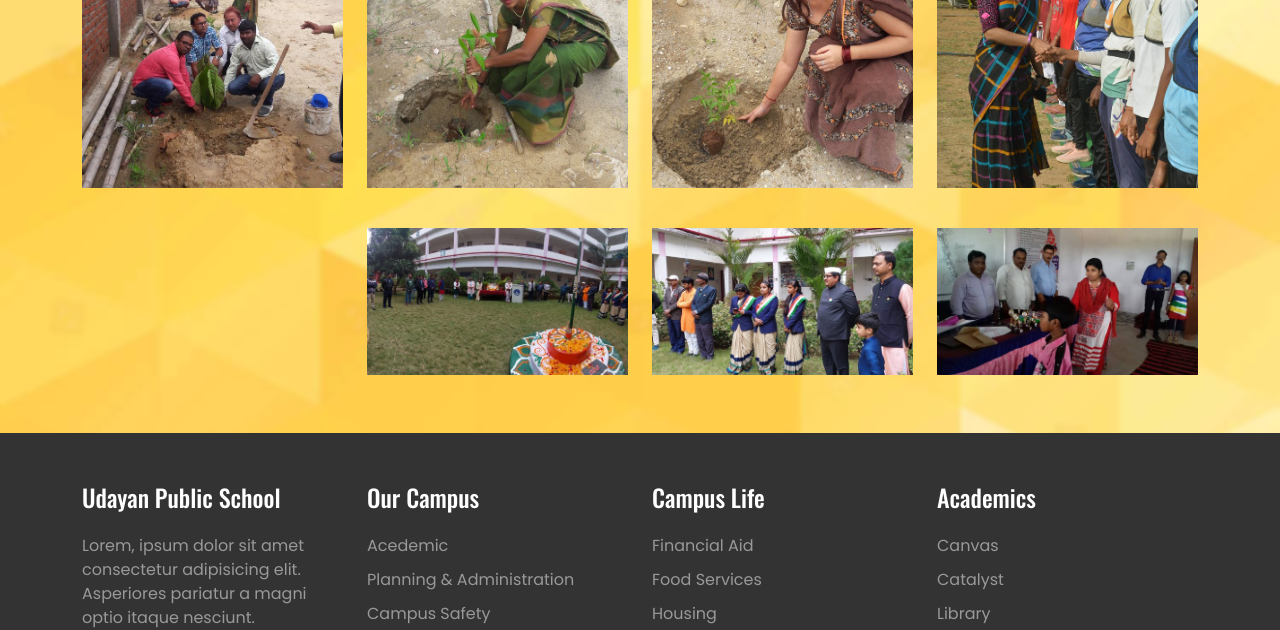
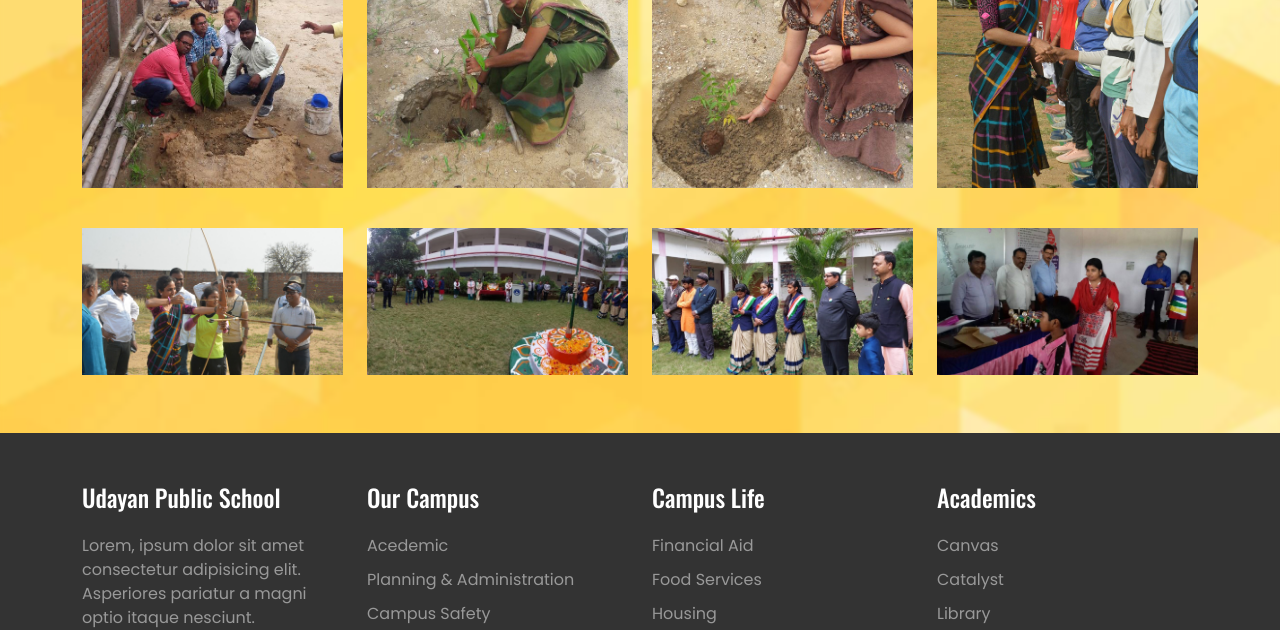
Before and after one commit to atanuray2001/school-project, a plain HTML site: page index.html in a window 1280 px wide. Shown: the part 1842-2472 px from the top of the page. Drawn offline with nearby package versions, Linux system fonts and the light colour scheme.

Commit message:
Update index.html

```diff
--- a/index.html
+++ b/index.html
@@ -178,7 +178,7 @@
 
         <div class="row">
             <div class="col-lg-3 col-6 py-2 gallery-content">
-                <img src="assest/gallery/gal-5.jpgg" alt="">
+                <img src="assest/gallery/gal-5.jpg" alt="">
             </div>
             <div class="col-lg-3 col-6 py-2 gallery-content">
                 <img src="assest/gallery/gal-6.jpg" alt="">
```
